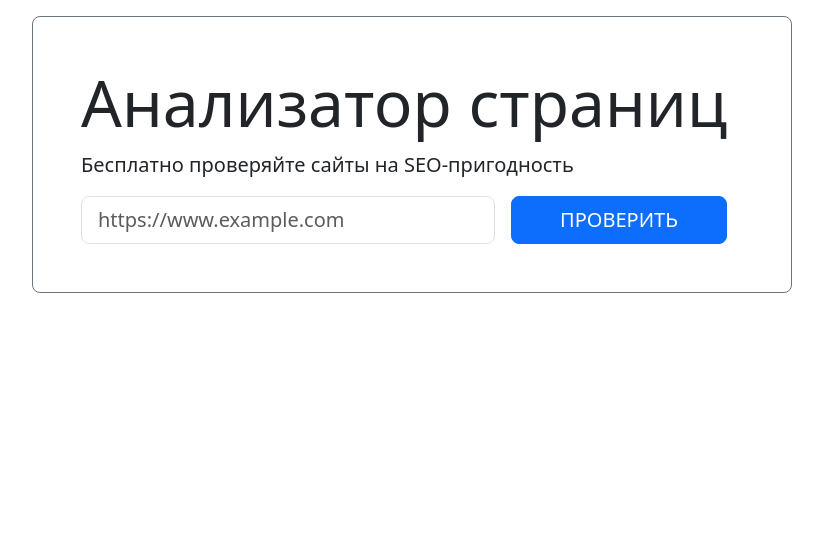
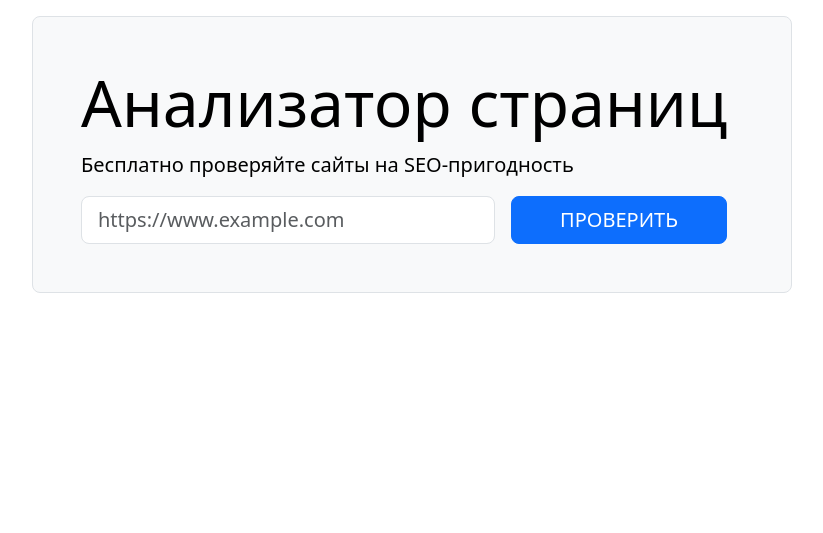
Before and after one commit to sergeikuz/python-project-83, a Flask app: page / in a window 1280 px wide. Shown: the part 56-589 px from the top of the page, without its empty margins (228-1051 px from the left). Run offline with Flask 3, Linux system fonts and the light colour scheme.

Commit message:
fix border and text-bg-light in card

```diff
--- a/page_analyzer/templates/index.html
+++ b/page_analyzer/templates/index.html
@@ -6,7 +6,7 @@
 
 
 <div class="row">
-  <div class="col-12 col-md-10 col-lg-8 mx-auto border border-secondary rounded-3 p-5">
+  <div class="col-12 col-md-10 col-lg-8 mx-auto border  rounded-3 p-5 text-bg-light">
           <h1 class="display-3">Анализатор страниц</h1>
     <p class="lead">Бесплатно проверяйте сайты на SEO-пригодность</p>
     <form action="{{ url_for('urls_create') }}" method="post" class="d-flex justify-content-center" required="">
```
